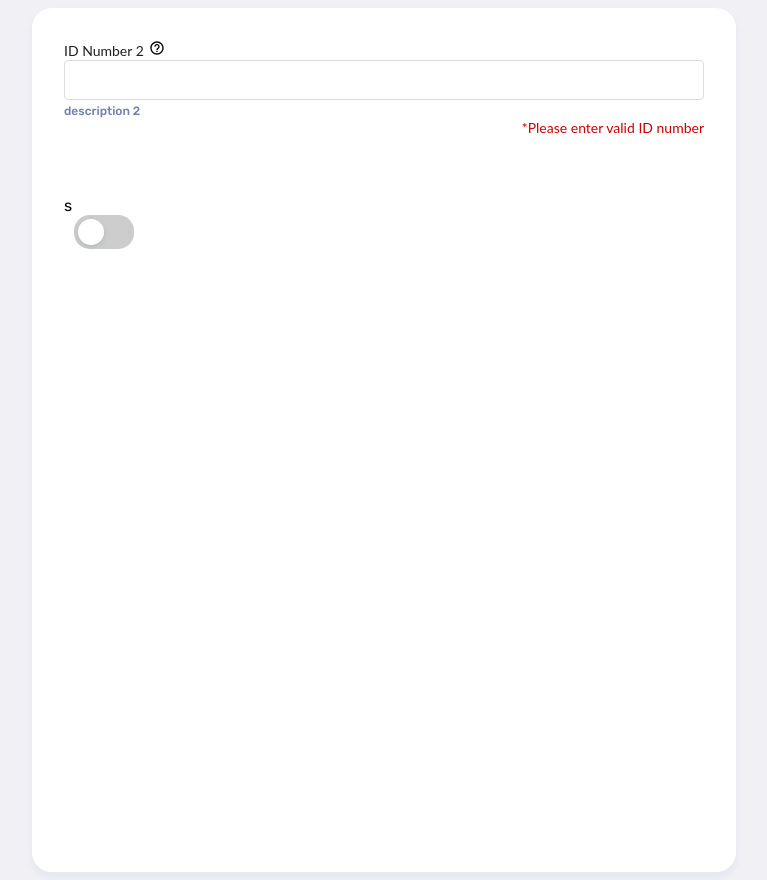
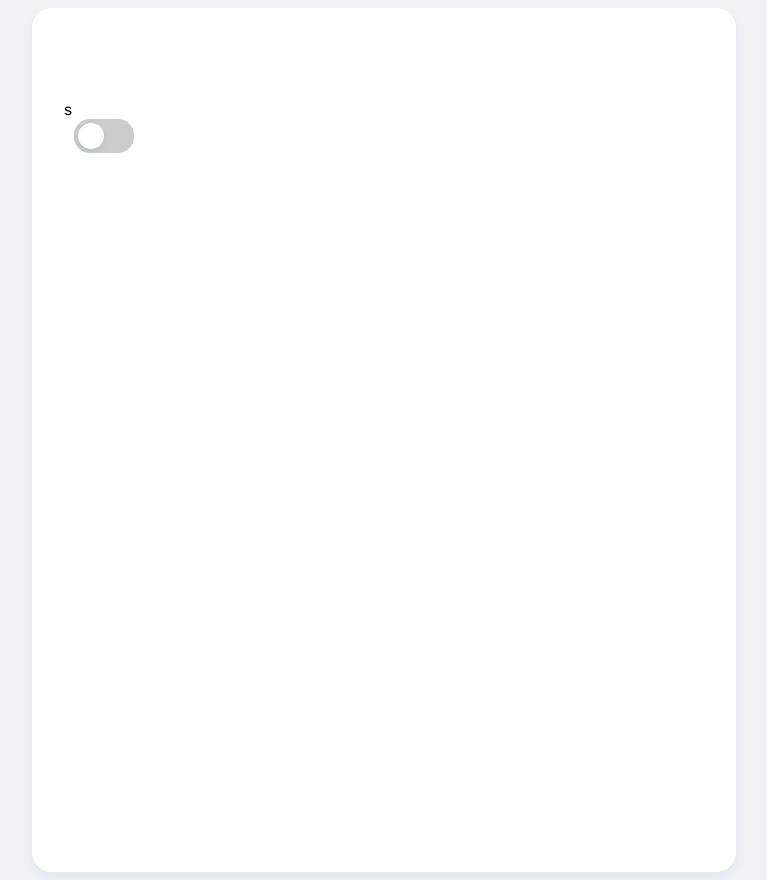
Before and after one commit to shinghuey27/dyno-web, a React (Create React App) app: page / in a window 1280 px wide. Shown: the whole page, without its empty margins (256-1023 px from the left). Built offline with nearby package versions, Linux system fonts and the light colour scheme.

Commit message:
refactor molecules

```diff
--- a/src/App.js
+++ b/src/App.js
@@ -42,22 +42,26 @@ function App() {
       {/* 1. Textbox */}
 
       <Textbox
-        label={{
-          label: "ID Number 2",
-          className: "labelClass"
-        }}
-        tooltip={{ label: "abc" }}
-        text={{
-          className: "textClass",
-        }}
+      // label
+      // text
+      // description
+      // error
+        // label={{
+        //   label: "ID Number 2",
+        //   className: "labelClass"
+        // }}
+        // tooltip={{ label: "abc" }}
+        // text={{
+        //   className: "textClass",
+        // }}
 
-        description={{
-          label: "description 2"
-        }}
-        error={{
-          label: "*Please enter valid ID number",
-          className: "errorClass"
-        }}
+        // description={{
+        //   label: "description 2"
+        // }}
+        // error={{
+        //   label: "*Please enter valid ID number",
+        //   className: "errorClass"
+        // }}
       />
 
       {/* ------------------------------------------------- */}
--- a/src/Components/List/List.jsx
+++ b/src/Components/List/List.jsx
@@ -1,4 +1,3 @@
-import { height, padding } from '@mui/system';
 import React from 'react';
 import Proptypes from 'prop-types';
 
--- a/src/Components/Text/Text.js
+++ b/src/Components/Text/Text.js
@@ -1,18 +1,33 @@
-import sharedStyle from "./Text.css";
+import React from 'react';
+import "./Text.css";
+import Proptypes from 'prop-types';
+const Text = (props) => {
 
-const Text = (props) => {
+  const {
+    id,
+    name,
+    placeholder } = props;
+
   return (
     <input
       type="text"
-      id={props.id}
-      name={props.name}
-      placeholder={props.placeholder}
+      id={id}
+      name={name}
+      placeholder={placeholder}
       {...props}
     ></input>
   );
 };
+
 Text.defaultProps = {
-  className: "text"
+  className: "text",
 };
 
+Text.propTypes = {
+  type: Proptypes.string,
+  name: Proptypes.string,
+  placeholder: Proptypes.string
+};
+
+
 export default Text;
--- a/src/Components/Textbox/Textbox.jsx
+++ b/src/Components/Textbox/Textbox.jsx
@@ -31,6 +31,7 @@ const Textbox = (props) => {
           placeholder={text.placeholder}
           style={text.style}
           className={text.className}
+
         />
       )}
 
--- a/src/Components/Tooltip/Tooltips.js
+++ b/src/Components/Tooltip/Tooltips.js
@@ -1,15 +1,29 @@
-import Label from "../Label/Label";
 import "./Tooltips.css";
 import Tooltip from "@mui/material/Tooltip";
 import React from "react";
 import HelpOutlineIcon from "@mui/icons-material/HelpOutline";
+import PropTypes from "prop-types";
 
 const Tooltips = (props) => {
+  const {
+    label,
+    icon,
+    tooltip } = props;
+
   return (
-    <Tooltip title={props.label}>
-      <HelpOutlineIcon fontSize="10px" style={{ marginLeft: 5 }} />
+    <Tooltip title={label} {...tooltip}>
+      <HelpOutlineIcon fontSize="10px" style={{ marginLeft: 5 }} {...icon} />
     </Tooltip>
   );
 };
 
+Tooltips.defaultProps = {
+  label: "",
+};
+
+Tooltips.propTypes = {
+  label: PropTypes.string
+};
+
+
 export default Tooltips;
```
